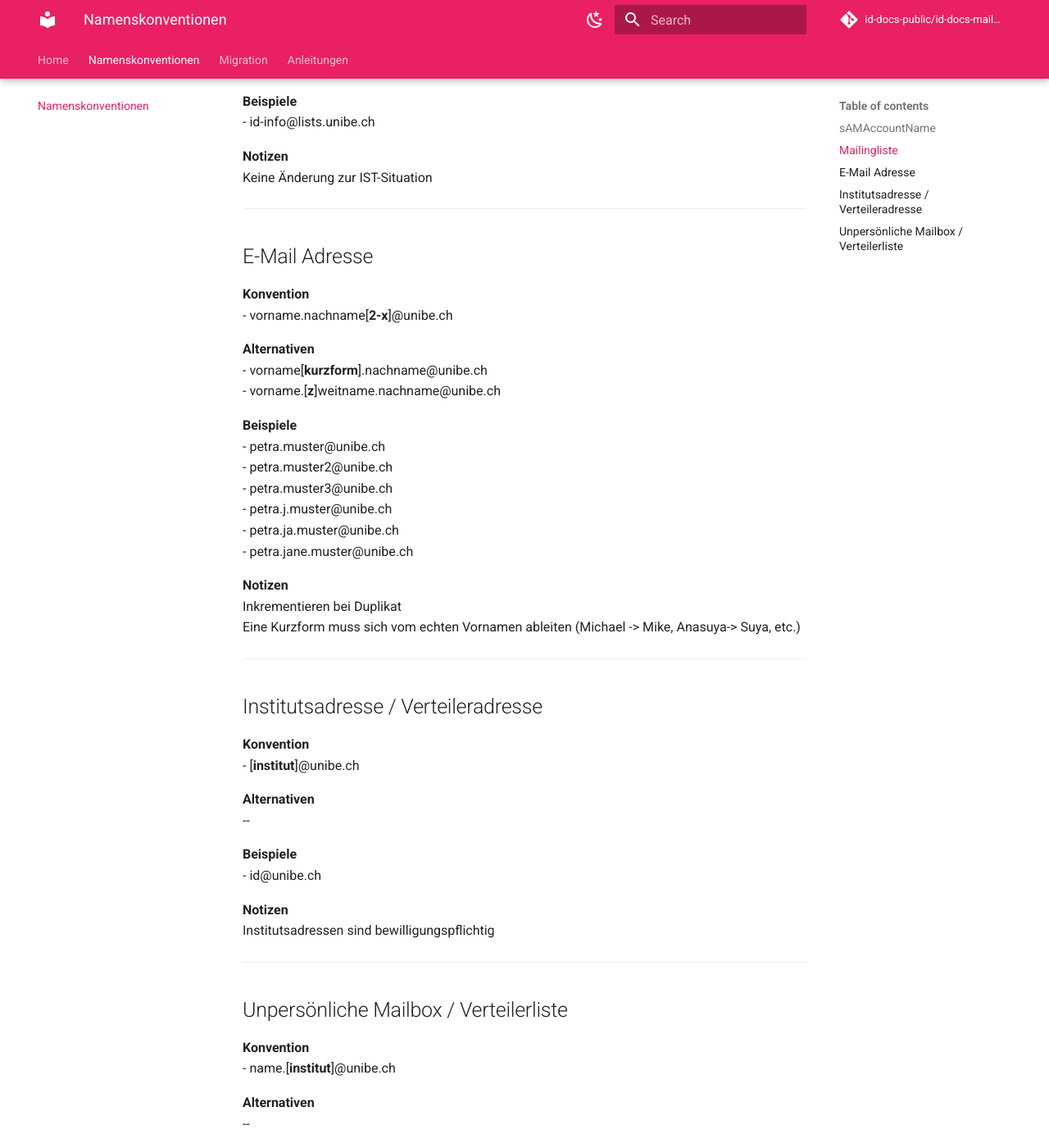
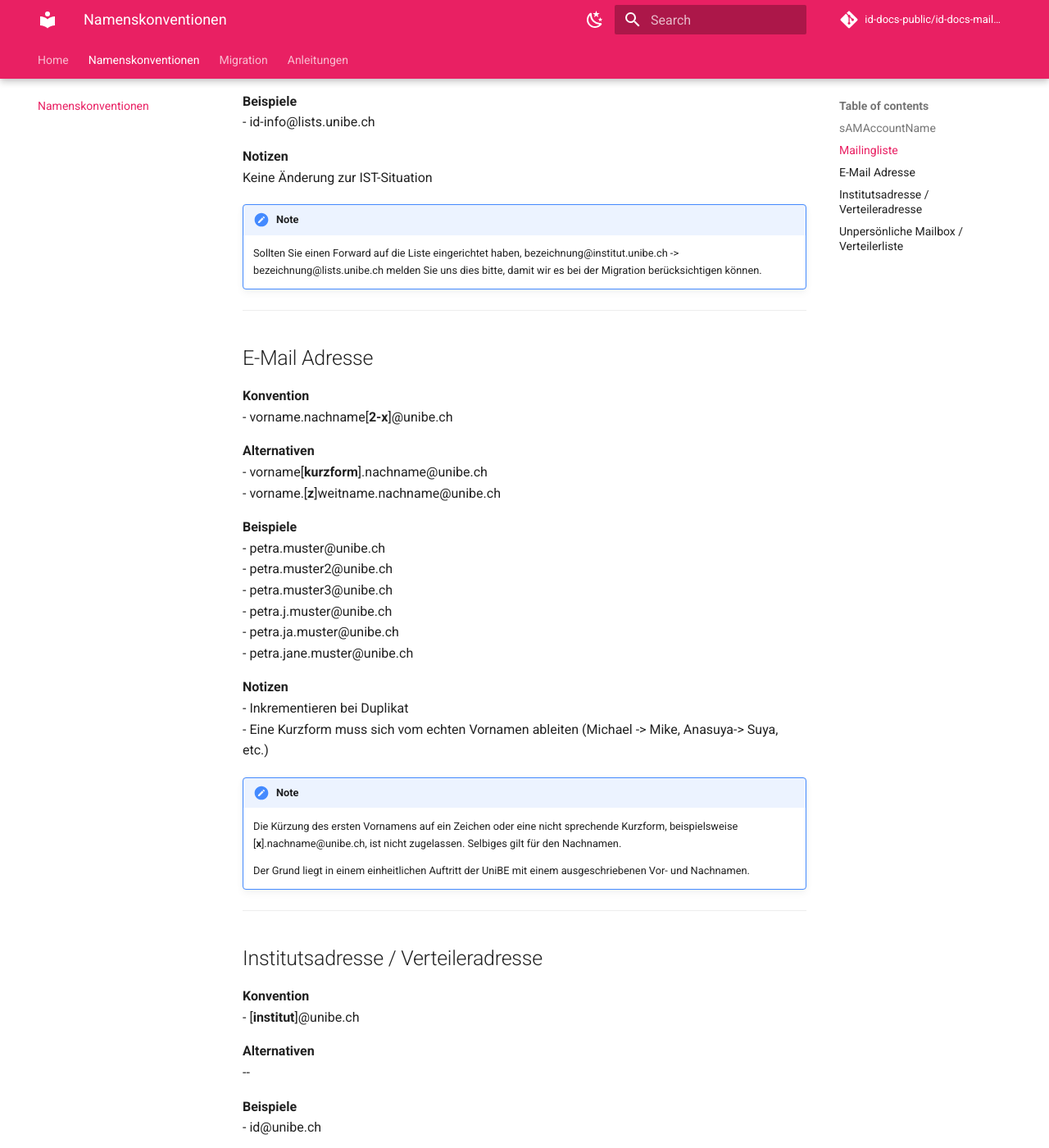
Before and after one commit to idci-unibe-ch/docs-mail2upn, an MkDocs documentation site: the page built from docs/conventions/naming-conventions.md, in a window 1280 px wide and 1400 px high, scrolled down 672 px. Shown: the whole window at 82% size. Built offline with MkDocs 1.6.1 and Material for MkDocs 9.7.7, drawn with Linux system fonts in a browser that asks for light colours.

Commit message:
(story): Updated naming conventions

```diff
--- a/docs/conventions/naming-conventions.md
+++ b/docs/conventions/naming-conventions.md
@@ -30,6 +30,9 @@ Keine Änderung zur IST-Situation
 **Notizen**
 Keine Änderung zur IST-Situation
 
+!!! note
+    Sollten Sie einen Forward auf die Liste eingerichtet haben, bezeichnung@institut.unibe.ch -> bezeichnung@lists.unibe.ch melden Sie uns dies bitte, damit wir es bei der Migration berücksichtigen können.
+
 ---
 
 ## E-Mail Adresse
@@ -50,9 +53,14 @@ Keine Änderung zur IST-Situation
 - petra.jane.muster@unibe.ch
 
 **Notizen**
-Inkrementieren bei Duplikat
-Eine Kurzform muss sich vom echten Vornamen ableiten (Michael -> Mike, Anasuya-> Suya, etc.)
+- Inkrementieren bei Duplikat
+- Eine Kurzform muss sich vom echten Vornamen ableiten (Michael -> Mike, Anasuya-> Suya, etc.)
 
+!!! note
+    Die Kürzung des ersten Vornamens auf ein Zeichen oder eine nicht sprechende Kurzform, beispielsweise [**x**].nachname@unibe.ch, ist nicht zugelassen.
+    Selbiges gilt für den Nachnamen.
+
+    Der Grund liegt in einem einheitlichen Auftritt der UniBE mit einem ausgeschriebenen Vor- und Nachnamen.
 
 ---
 
```
